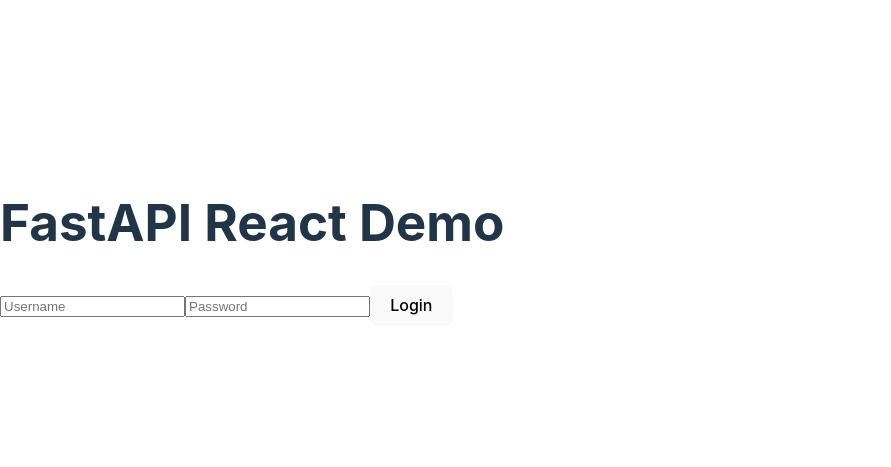
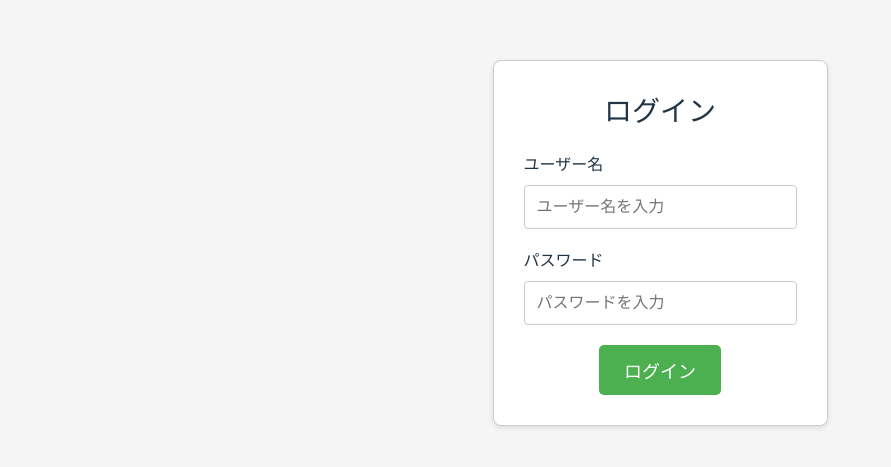
Before and after one commit to 20-shimizu/driver-lisence, a React (Vite) app in the folder frontend/: page / in a window 1280 px wide. Shown: the part 157-624 px from the top of the page, without its empty margins (0-891 px from the left). Built offline with nearby package versions, Linux system fonts and the light colour scheme.

Commit message:
modify placement

```diff
--- a/frontend/src/main.jsx
+++ b/frontend/src/main.jsx
@@ -1,10 +1,11 @@
 import { StrictMode } from 'react'
 import { createRoot } from 'react-dom/client'
 import App from './App'
+import LoginForm from './pages/Login'
 import './index.css'
 
 createRoot(document.getElementById('root')).render(
   <StrictMode>
-    <App />
+    <LoginForm />
   </StrictMode>,
 )
--- /dev/null
+++ b/frontend/src/pages/Login.css
@@ -0,0 +1,119 @@
+/* ベースリセット */
+* {
+  margin: 0;
+  padding: 0;
+  box-sizing: border-box; /* ボックスモデルを標準化 */
+}
+
+html, body {
+  width: 100%;
+  height: 100%;
+  font-family: Arial, sans-serif;
+  background-color: #f5f5f5;
+  display: flex;
+  justify-content: center;
+  align-items: center;
+  overflow-x: hidden; /* 横スクロールを無効化 */
+}
+
+/* ログインコンテナ */
+.login-container {
+  background: white;
+  padding: 30px;
+  width: 100%;
+  max-width: 600px;
+  border: 1px solid #ccc;
+  border-radius: 8px;
+  box-shadow: 0 2px 5px rgba(0, 0, 0, 0.1);
+  margin: 20px; /* モバイルで画面端に張り付かないよう余白を追加 */
+}
+
+/* タイトル */
+.login-title {
+  text-align: center;
+  margin-bottom: 20px;
+  font-size: 28px;
+}
+
+/* フォーム */
+.login-form {
+  display: flex;
+  flex-direction: column;
+}
+
+.form-group {
+  margin-bottom: 20px;
+}
+
+.form-label {
+  display: block;
+  margin-bottom: 8px;
+  font-weight: bold;
+}
+
+.form-input {
+  width: 100%;
+  padding: 12px;
+  border-radius: 4px;
+  border: 1px solid #ccc;
+  font-size: 16px;
+}
+
+.form-input:focus {
+  border-color: #4CAF50;
+  outline: none;
+}
+
+.error-message {
+  color: red;
+  text-align: center;
+  margin-bottom: 20px;
+}
+
+/* ボタン */
+.form-button-container {
+  text-align: center;
+}
+
+.form-button {
+  padding: 12px 25px;
+  background-color: #4CAF50;
+  color: white;
+  border: none;
+  border-radius: 5px;
+  cursor: pointer;
+  font-size: 18px;
+}
+
+.form-button:hover {
+  background-color: #45a049;
+}
+
+/* レスポンシブ対応 */
+@media (max-width: 768px) {
+  .login-container {
+    padding: 20px;
+    max-width: 95%; /* モバイルで左右のスペースを確保 */
+    margin: 10px auto; /* 上下左右で均等にセンタリング */
+  }
+
+  .login-title {
+    font-size: 24px;
+  }
+
+  .form-input {
+    font-size: 14px;
+    padding: 10px;
+  }
+
+  .form-button {
+    font-size: 16px;
+    padding: 10px 20px;
+  }
+}
+
+@media (min-width: 1024px) {
+  .login-container {
+    max-width: 700px;
+  }
+}
--- a/frontend/src/pages/Login.jsx
+++ b/frontend/src/pages/Login.jsx
@@ -1,5 +1,5 @@
-// ログイン画面
 import React, { useState } from 'react';
+import './Login.css';
 
 function LoginForm() {
   const [username, setUsername] = useState('');
@@ -20,36 +20,34 @@
   };
 
   return (
-    <div style={{ padding: '20px', maxWidth: '400px', margin: '0 auto', border: '1px solid #ccc', borderRadius: '8px' }}>
-      <h2 style={{ textAlign: 'center' }}>ログイン</h2>
-      <form onSubmit={handleSubmit}>
-        <div style={{ marginBottom: '15px' }}>
-          <label htmlFor="username" style={{ display: 'block', marginBottom: '5px' }}>ユーザー名</label>
+    <div className="login-container">
+      <h2 className="login-title">ログイン</h2>
+      <form onSubmit={handleSubmit} className="login-form">
+        <div className="form-group">
+          <label htmlFor="username" className="form-label">ユーザー名</label>
           <input
             type="text"
             id="username"
             value={username}
             onChange={(e) => setUsername(e.target.value)}
-            style={{ width: '100%', padding: '8px', borderRadius: '4px', border: '1px solid #ccc' }}
+            className="form-input"
             placeholder="ユーザー名を入力"
           />
         </div>
-        <div style={{ marginBottom: '15px' }}>
-          <label htmlFor="password" style={{ display: 'block', marginBottom: '5px' }}>パスワード</label>
+        <div className="form-group">
+          <label htmlFor="password" className="form-label">パスワード</label>
           <input
             type="password"
             id="password"
             value={password}
             onChange={(e) => setPassword(e.target.value)}
-            style={{ width: '100%', padding: '8px', borderRadius: '4px', border: '1px solid #ccc' }}
+            className="form-input"
             placeholder="パスワードを入力"
           />
         </div>
-        {errorMessage && <p style={{ color: 'red', textAlign: 'center' }}>{errorMessage}</p>}
-        <div style={{ textAlign: 'center' }}>
-          <button type="submit" style={{ padding: '10px 20px', backgroundColor: '#4CAF50', color: 'white', border: 'none', borderRadius: '5px', cursor: 'pointer' }}>
-            ログイン
-          </button>
+        {errorMessage && <p className="error-message">{errorMessage}</p>}
+        <div className="form-button-container">
+          <button type="submit" className="form-button">ログイン</button>
         </div>
       </form>
     </div>
```
